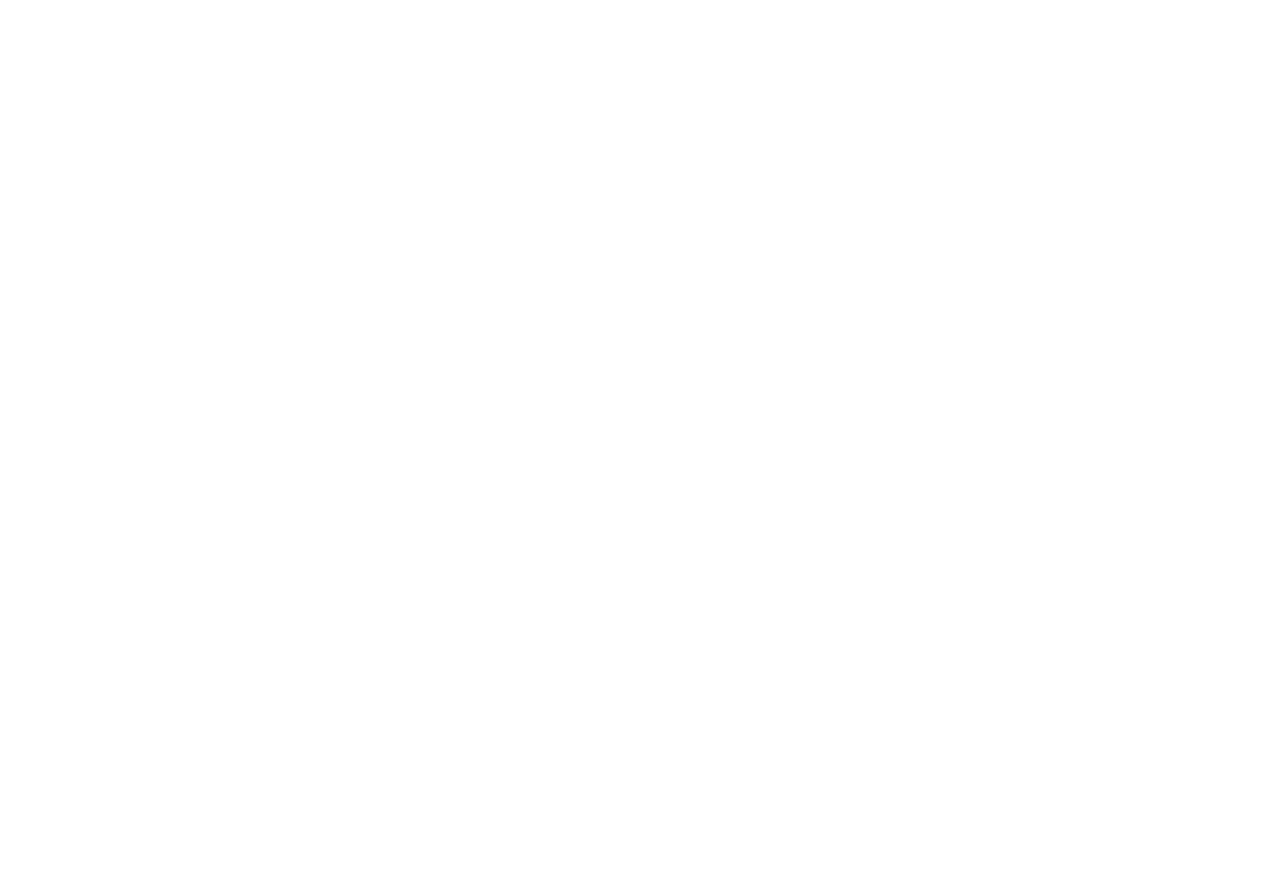
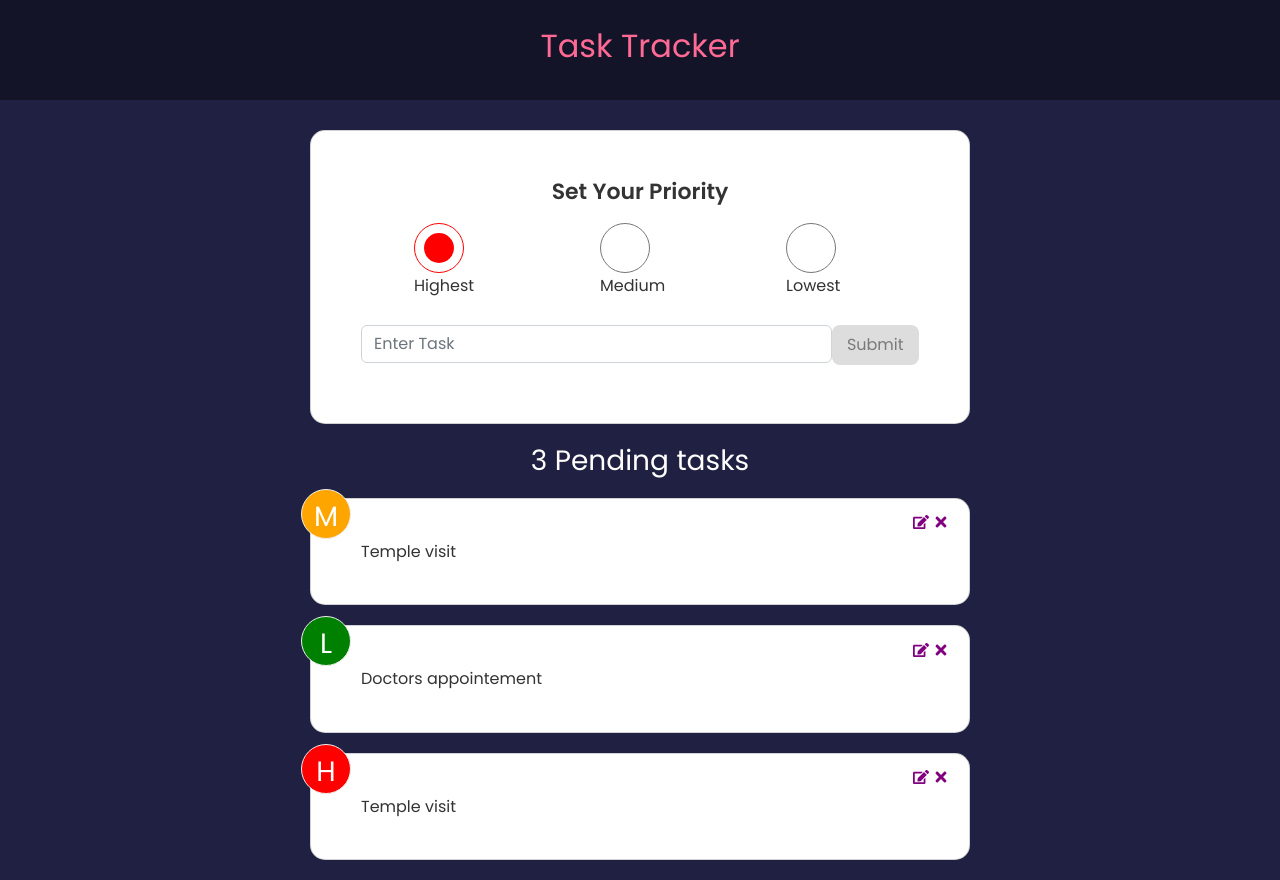
Before and after one commit to kaviramsv/TaskTracker, a React (Create React App) app: page / in a window 1280 px wide. Before the commit the page ends 800 px from the top, so only its background shows below. Built offline with nearby package versions, Linux system fonts and the light colour scheme.

Commit message:
Add update and delte items

```diff
--- a/package.json
+++ b/package.json
@@ -8,7 +8,9 @@
     "@testing-library/user-event": "^13.5.0",
     "react": "^18.2.0",
     "react-dom": "^18.2.0",
+    "react-icons": "^4.4.0",
     "react-scripts": "5.0.1",
+    "uuid": "^8.3.2",
     "web-vitals": "^2.1.4"
   },
   "scripts": {
--- a/public/index.html
+++ b/public/index.html
@@ -1,20 +1,21 @@
 <!DOCTYPE html>
 <html lang="en">
+
 <head>
   <meta charset="utf-8" />
   <link rel="icon" href="%PUBLIC_URL%/favicon.ico" />
   <meta name="viewport" content="width=device-width, initial-scale=1" />
   <meta name="theme-color" content="#000000" />
-    <meta
-      name="description"
-      content="Web site created using create-react-app"
-    />
+  <meta name="description" content="Web site created using create-react-app" />
   <link rel="apple-touch-icon" href="%PUBLIC_URL%/logo192.png" />
   <!--
       manifest.json provides metadata used when your web app is installed on a
       user's mobile device or desktop. See https://developers.google.com/web/fundamentals/web-app-manifest/
     -->
   <link rel="manifest" href="%PUBLIC_URL%/manifest.json" />
+  <!-- CSS only -->
+  <link href="https://cdn.jsdelivr.net/npm/bootstrap@5.2.0/dist/css/bootstrap.min.css" rel="stylesheet"
+    integrity="sha384-gH2yIJqKdNHPEq0n4Mqa/HGKIhSkIHeL5AyhkYV8i59U5AR6csBvApHHNl/vI1Bx" crossorigin="anonymous">
   <!--
       Notice the use of %PUBLIC_URL% in the tags above.
       It will be replaced with the URL of the `public` folder during the build.
@@ -26,6 +27,7 @@
     -->
   <title>React App</title>
 </head>
+
 <body>
   <noscript>You need to enable JavaScript to run this app.</noscript>
   <div id="root"></div>
@@ -40,4 +42,5 @@
       To create a production bundle, use `npm run build` or `yarn build`.
     -->
 </body>
+
 </html>
--- a/src/App.js
+++ b/src/App.js
@@ -1,12 +1,41 @@
+import { useState } from 'react';
+import { v4 as uuidv4 } from 'uuid';
+import FeedbackItem from './components/FeedbackItem';
+import FeedbackList from './components/FeedbackList';
 import Header from './components/Header';
+import TaskForm from './components/TaskForm';
+import { TaskProvider } from './context/taskContext';
+import Statistics from './Statistics';
+import todos from './tasks';
+
+
+
 function App() {
 
+  // const [tasks, setTasks] = useState(todos);
 
+  // const deleteHandler = (id) => {
+  //   if (window.confirm('are you sure you want to delete?')) {
+  //     setTasks(tasks.filter(task => task.id !== id));
+  //   }
+  // }
+
+  // const addHandler = (task) => {
+  //   task.id = uuidv4()
+  //   console.log(task);
+  //   setTasks([task, ...tasks])
+  // }
   return (
-    <div className="App">
-      <Header title={true} />
-    </div>
+    <TaskProvider>
+      <Header />
+      <div className="container">
+        <TaskForm />
+        <Statistics />
+        <FeedbackList />
+      </div>
+    </TaskProvider>
   );
 }
 
 export default App;
+//mpm install uuid
--- a/src/components/FeedbackItem.jsx
+++ b/src/components/FeedbackItem.jsx
@@ -6,14 +6,14 @@ const FeedbackItem = ({ task }) => {
   // const handleDelete = () => {
   //   deleteHandler(task.id);
   // }
-  const { deleteHandler, updateHandler } = useContext(TaskContext);
+  const { deleteHandler, editHandler } = useContext(TaskContext);
   return (
     < Card >
       <div className='num-display' style={{ backgroundColor: task.priority === 'H' ? 'red' : (task.priority === 'L' ? 'green' : (task.priority === 'M' ? 'orange' : 'whitesmoke')) }}><h3>{task.priority}</h3></div>
       <button className='close' onClick={() => deleteHandler(task.id)}>
         <FaTimes color='purple' />
       </button>
-      <button className='edit' onClick={() => updateHandler(task.id)}>
+      <button className='edit' onClick={() => editHandler(task)}>
         <FaEdit color='purple' />
       </button>
       <div className='text-display'>{task.name}</div>
--- a/src/components/RatingSelect.jsx
+++ b/src/components/RatingSelect.jsx
@@ -1,8 +1,19 @@
-import React, { useState } from 'react'
+import React, { useContext, useEffect, useState } from 'react'
+import TaskContext from '../context/taskContext';
 import Button from './Button';
 
 const RatingSelect = ({ handleRating }) => {
+
+  const { taskEdit } = useContext(TaskContext);
+
   const [selected, setSelected] = useState('H');
+
+  useEffect(() => {
+    console.log(taskEdit)
+    if (taskEdit.edit === true) {
+      setSelected(taskEdit.task.priority)
+    }
+  }, [taskEdit])
   const handleChange = event => {
     setSelected(event.target.value);
     console.log(event.target.value);
@@ -11,7 +22,7 @@ const RatingSelect = ({ handleRating }) => {
   return (
 
     <div className="mb-3" style={{ display: "flex", textAlgin: "center", justifyContent: "space-around" }} role="group" aria-label="Basic example">
-      <input
+      <label><input
         className='btn-red'
         style={{ accentColor: 'red' }}
         type="radio"
@@ -19,8 +30,9 @@ const RatingSelect = ({ handleRating }) => {
         value="H"
         onChange={handleChange}
         checked={selected === 'H'}
-      />
-      <input
+      />Highest</label>
+
+      <label><input
         type="radio"
         className='btn-orange'
         style={{ accentColor: 'orange' }}
@@ -28,8 +40,8 @@ const RatingSelect = ({ handleRating }) => {
         value="M"
         checked={selected === 'M'}
         onChange={handleChange}
-      />
-      <input
+      />Medium</label>
+      <label><input
         type="radio"
         className='btn-green'
         style={{ accentColor: 'green' }}
@@ -37,7 +49,7 @@ const RatingSelect = ({ handleRating }) => {
         value="L"
         checked={selected === 'L'}
         onChange={handleChange}
-      />
+      />Lowest</label>
     </div>
 
   )
--- a/src/components/TaskForm.jsx
+++ b/src/components/TaskForm.jsx
@@ -1,25 +1,42 @@
-import React, { useContext, useState } from 'react'
+import React, { useContext, useEffect, useState } from 'react'
 import TaskContext from '../context/taskContext';
 import Button from './Button';
 import Card from './Card';
+import FeedbackItem from './FeedbackItem';
 import RatingSelect from './RatingSelect';
 
 const TaskForm = () => {
 
-  const { addHandler } = useContext(TaskContext)
+  const { addHandler, taskEdit, updateHandler } = useContext(TaskContext)
 
   const [task, setTask] = useState("");
   const [rating, setRating] = useState("H");
   const [btnDisabled, setBtnDisabled] = useState(true);
   const [message, setMessage] = useState('');
+
+  useEffect(() => {
+    console.log(taskEdit)
+    if (taskEdit.edit === true) {
+      setBtnDisabled(false);
+      setTask(taskEdit.task.name);
+      setRating(taskEdit.task.priority);
+    }
+  }, [taskEdit])
+
   const submitHandler = (evt) => {
     evt.preventDefault();
     const newTask = {
       priority: rating,
       name: task
     };
-    console.log(newTask);
-    addHandler(newTask);
+    // console.log(newTask);
+
+    if (taskEdit.edit === true) {
+      console.log(taskEdit.task.id)
+      updateHandler(taskEdit.task.id, newTask)
+    } else {
+      addHandler(newTask);
+    }
     setTask("");
   }
   const handleRating = (rating) => {
@@ -44,7 +61,7 @@ const TaskForm = () => {
     <Card>
       <form onSubmit={submitHandler}>
         <div className="mb-1 ">
-          <h2 className='mb-2'>Set Your Priority</h2>
+          <h2 className='m-2'>Set Your Priority</h2>
           <RatingSelect handleRating={handleRating} />
           <div className="d-flex flex-row ">
             <input
--- a/src/context/taskContext.js
+++ b/src/context/taskContext.js
@@ -7,6 +7,10 @@ const TaskContext = createContext();
 
 export const TaskProvider = ({ children }) => {
   const [tasks, setTasks] = useState(todos)
+  const [taskEdit, setTaskEdit] = useState({
+    task: {},
+    edit: false
+  })
 
   const deleteHandler = (id) => {
     if (window.confirm('are you sure you want to delete?')) {
@@ -20,11 +24,20 @@ export const TaskProvider = ({ children }) => {
     setTasks([task, ...tasks])
   }
 
-  const updateHandler = (id) => {
+  const editHandler = (task) => {
+    setTaskEdit({
+      task,
+      edit: true
+    })
+  }
+  const updateHandler = (id, updatedTask) => {
+    console.log(id, updatedTask)
+    setTasks(
+      tasks.map(task => (task.id === id ? { ...task, ...updatedTask } : task)))
 
   }
   return (
-    <TaskContext.Provider value={{ tasks, setTasks, deleteHandler, addHandler, updateHandler }}>
+    <TaskContext.Provider value={{ tasks, setTasks, deleteHandler, addHandler, editHandler, updateHandler, taskEdit, setTaskEdit }}>
       {children}
     </TaskContext.Provider>)
 }
--- a/src/index.css
+++ b/src/index.css
@@ -28,7 +28,7 @@ header {
   width: 100%;
   display: flex;
   justify-content: space-between;
-  align-items: center;
+  text-align: center;
   margin-bottom: 30px;
 }
 
@@ -171,8 +171,17 @@ input:focus {
   border-radius: 50%;
   font-size: 19px;
   color:#f4f4f4;
+
 }
-
+input[type=radio] {
+  display: block;
+  margin-left: 10 ;
+}
+label {
+  display: inline-block;
+  margin: 10px 40px;
+  width:80px
+}
 .btn-green {
   background: green;
   height: 50px;
--- a/src/index.js
+++ b/src/index.js
@@ -1,7 +1,7 @@
 import React from 'react';
 import ReactDOM from 'react-dom/client';
 import App from './App';
-
+import './index.css';
 
 const root = ReactDOM.createRoot(document.getElementById('root'));
 root.render(
```
Also changed, not shown: 1 other file (tests, documents, lock files or other folders). Lines whose indentation alone changed are shown as unchanged.
